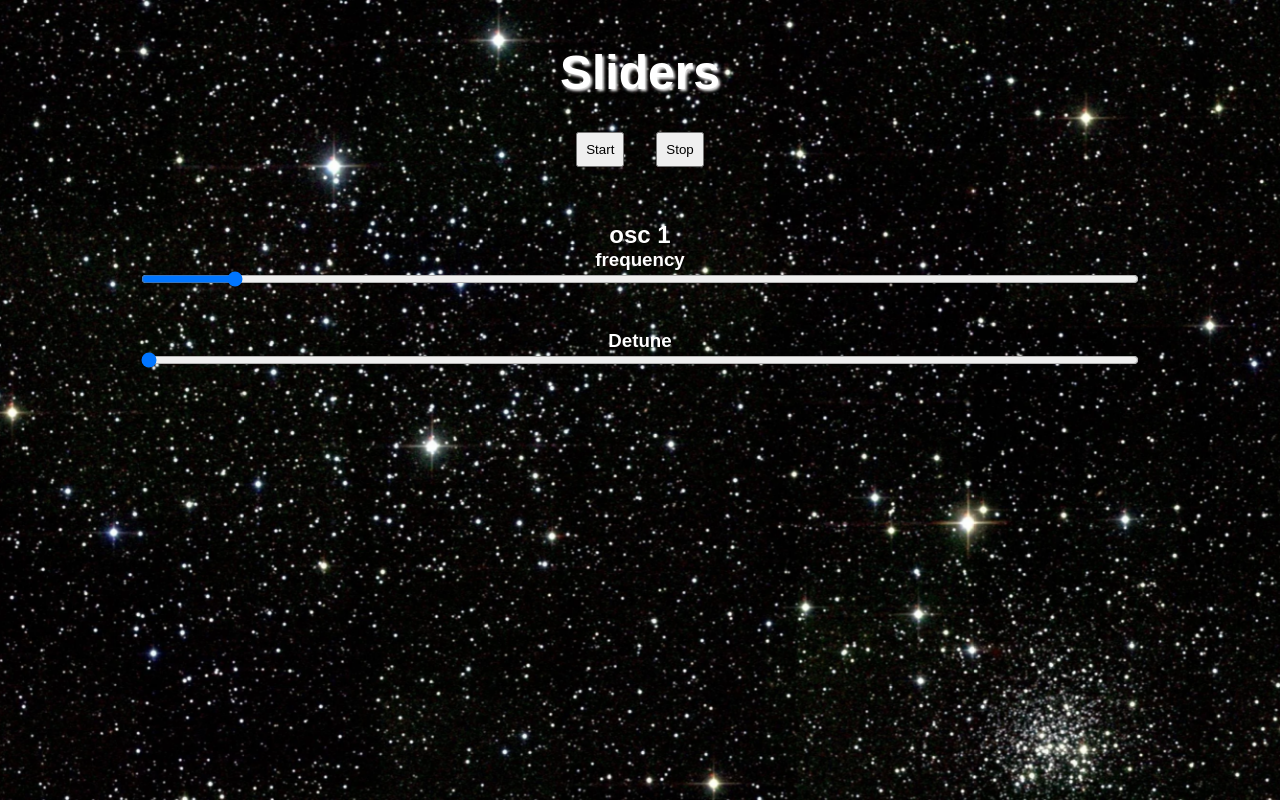
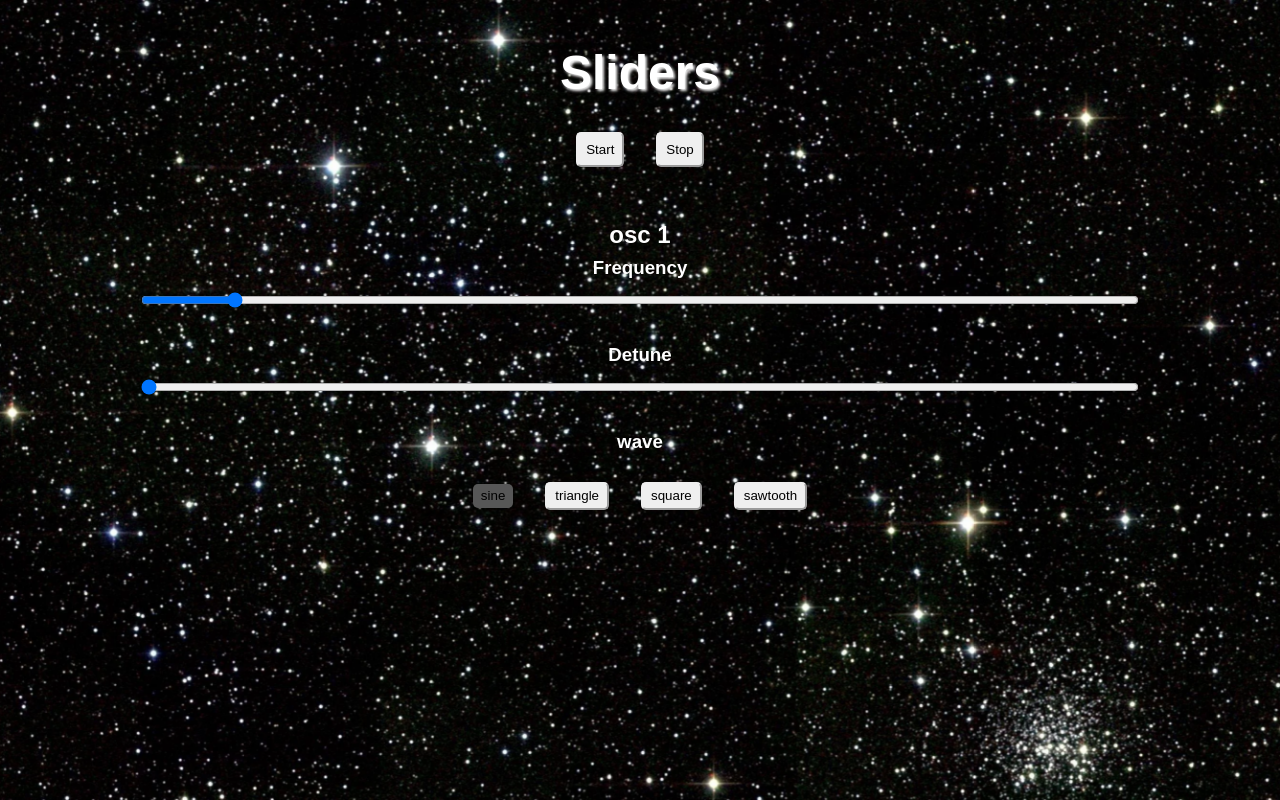
Before and after one commit to Susu-spec/r2d2, a React (Create React App) app: page / in a window 1280 px wide. Built offline with nearby package versions, Linux system fonts and the light colour scheme; a web font is replaced by a local one.

Commit message:
Update: Osc component

```diff
--- a/src/App.js
+++ b/src/App.js
@@ -4,8 +4,6 @@
 
 let actx = new AudioContext();
 let out = actx.destination;
-
-
 let osc1 = actx.createOscillator();
 let gain1 = actx.createGain();
 
@@ -13,21 +11,23 @@
 gain1.connect(out);
 
 function App() {
-const [frequency, setFrequency] = useState(osc1.frequency.value);
-const [detuneValue, changeDetune] = useState(osc1.detune.value);
-const changeOsc1Freq = (e) => {
-    let { value } = e.target;
-    setFrequency(value);
-    osc1.frequency.value = value;
-};
+const [osc1settings, setOsc1settings] = useState({
+  frequency: osc1.frequency.value,
+  detune: osc1.detune.value,
+  type: osc1.type
+})
 
-const changeOsc1Detune = (e) => {
-  let {value} = e.target;
-   changeDetune(value);
-   osc1.detune.value = value;
-   console.log(value);
+const changeOsc1 = e => {
+  let {value, id} = e.target;
+  setOsc1settings({...osc1settings, [id]: value});
+  osc1[id].value = value;
 }
 
+const changeOsc1Type = (e) => {
+  let { id } = e.target;
+  osc1.type = id;
+  setOsc1settings({...osc1settings, type: id});
+}
   return (
     <div className="App">
       <div className="background"></div>
@@ -38,8 +38,11 @@
         <button onClick={()=> osc1.start()}>Start</button>
         <button onClick={()=> osc1.stop()}>Stop</button>
       </div>
-      <Osc1 changeFreq={changeOsc1Freq} freq={frequency}
-            changeDetuneValue={changeOsc1Detune} detune={detuneValue}/>
+      <Osc1
+          change={changeOsc1}
+          settings={osc1settings}
+          changeType={changeOsc1Type}
+      />
     </div>
   );
 }
--- a/src/App.scss
+++ b/src/App.scss
@@ -25,12 +25,14 @@
     display: flex;
     width: 100%;
     justify-content: center;
+  }
   button {
     margin: 1rem;
     padding: .5rem;
     font-family: inherit;
     cursor: pointer;
-    }
+    border-radius: 5px;
+    border-color: unset;
   }
   .oscillator {
     margin: 0 auto;
@@ -39,11 +41,25 @@
     text-align: center;
     .control {
        margin: 2.4rem 0;
+       h2 {
+        margin: 0 0 .5rem 0;
+       }
        .param {
+          margin: 0 0 2rem 0;
+          h3 {
+            margin: 0 0 .8rem 0;
+          }
           input {
             width: 80%;
             cursor: pointer;
           }
+          button {
+            padding: .3rem .5rem;
+          }
+        }
+        .active {
+          background: #575757;
+          border: #575757;
         }
       }
 
--- a/src/components/Osc1.js
+++ b/src/components/Osc1.js
@@ -1,30 +1,36 @@
 import React from 'react'
 
-function Osc1({changeFreq, freq, changeDetuneValue, detune}) {
+function Osc1({change, settings, changeType}) {
+  let {type, frequency, detune} = settings;
   return (
     <div className="oscillator">
       <div className="control">
         <h2>osc 1</h2>
         <div className="param">
-          <h3>frequency</h3>
+          <h3>Frequency</h3>
           <input
-                value={(freq)}
-                onChange={(changeFreq)}
+                value={(frequency)}
+                onChange={(change)}
                 max="5000"
                 type="range"
                 id="frequency">
           </input>
         </div>
-      </div>
-      <div className="control">
         <div className="param">
           <h3>Detune</h3>
           <input
                 value={(detune)}
-                onChange={(changeDetuneValue)}
+                onChange={(change)}
                 type="range"
                 id="detune">
           </input>
+        </div>
+        <div className="param">
+          <h3>wave</h3>
+          <button id="sine" onClick={changeType} className={`${type === 'sine' && 'active'}`}>sine</button>
+          <button id="triangle" onClick={changeType} className={`${type === 'triangle' && 'active'}`}>triangle</button>
+          <button id="square" onClick={changeType} className={`${type === 'square' && 'active'}`}>square</button>
+          <button id="sawtooth" onClick={changeType} className={`${type === 'sawtooth' && 'active'}`}>sawtooth</button>
         </div>
       </div>
   </div>
```
Lines whose indentation alone changed are shown as unchanged.
